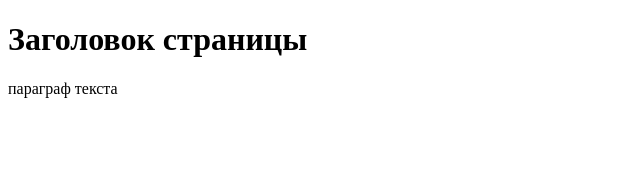
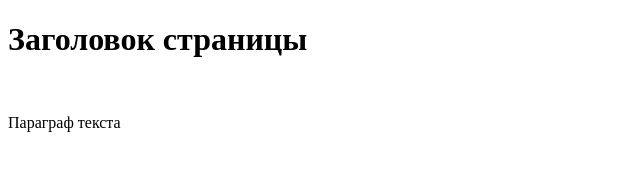
Before and after one commit to Orpheus70/Frontend__Project, a plain HTML site: page index.html in a window 1280 px wide. Shown: the whole page, without its empty margins (0-640 px from the left). Drawn offline with Linux system fonts and the light colour scheme.

Commit message:
first commit

```diff
--- a/index.html
+++ b/index.html
@@ -6,6 +6,7 @@
   </head>
   <body>
     <h1>Заголовок страницы</h1>
-    <p title="подсказка для параграфа">параграф текста</p>
+    <br>
+    <p title="Подсказка">Параграф текста</p>
   </body>
 </html>
```
